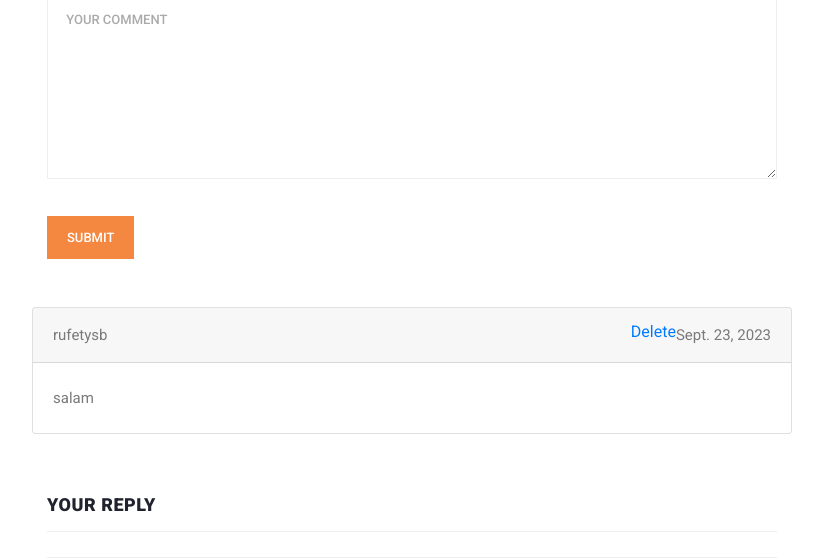
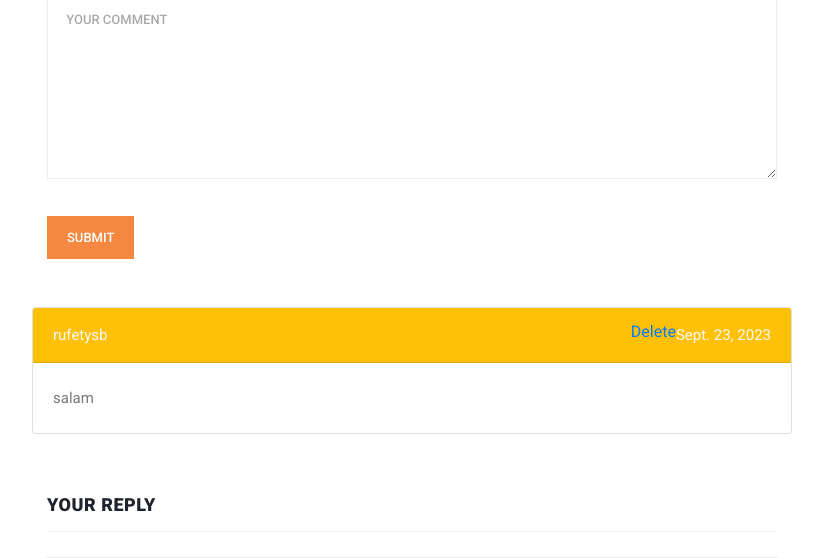
Before and after one commit to RufetYusubov/blogproject, a Django app: page /blog/detail/4/ in a window 1280 px wide. Shown: the part 2439-2997 px from the top of the page, without its empty margins (38-861 px from the left). Run offline with Django 4.2, Linux system fonts and the light colour scheme; a user stored in the database is signed in; data comes from the database, SQL or seed files in the repository; both versions use the stored data as it was after the commit; some libraries are stand-ins or nearby versions.

Commit message:
small changes

```diff
--- a/BlogApp/models.py
+++ b/BlogApp/models.py
@@ -26,6 +26,10 @@ class BlogModel(models.Model):
     def __str__(self) -> str:
         return self.name
 
+    def comment_count(self):
+        # Bu metod, blog gönderisine aid yorum sayısını hesaplar ve döndürür
+        return CommentModel.objects.filter(blog=self).count()
+
 class CommentModel(models.Model):
     user = models.ForeignKey(User,on_delete=models.CASCADE,related_name="user_comments",blank=True,null=True)
     blog = models.ForeignKey(BlogModel,on_delete=models.CASCADE,related_name="blog_comments")
--- a/BlogApp/views.py
+++ b/BlogApp/views.py
@@ -7,18 +7,20 @@ class HomeView(View):
     def get(self,request,*args,**kwargs):
         if not request.user.is_authenticated:
             return redirect("login")
+
         blogs = BlogModel.objects.order_by("-id")[:3]
         categories = CategoryModel.objects.all()
         tagclouds = TagCloudModel.objects.all()
 
-
         context = {
             'blogs' : blogs,
             'categories' : categories,
-            'tagclouds' : tagclouds
+            'tagclouds' : tagclouds,
         }
 
+
         return render(request,"index.html",context)
+
 #-----------------------------------------------------------------------------------------
 
 class CategoryView(View):
@@ -110,7 +112,7 @@ class PostDetailView(View):
                 name = request.POST.get("name")
                 surname = request.POST.get("surname")
                 email = request.POST.get("email")
-            comment = request.POST.get("comments")
+            comment = request.POST.get("comment")
 
             blog_id = request.POST.get("blog_id")
             blog = BlogModel.objects.get(id=blog_id)
--- a/account/api/urls.py
+++ b/account/api/urls.py
@@ -5,5 +5,4 @@ urlpatterns = [
     path('user-list/', views.UserListAPIView.as_view()),
     path('user-create/',views.UserCreateAPIView.as_view()),
     path('user-retrieve-update-delete/<int:pk>/',views.RetrieveUpdateDestroyAPIView.as_view()),
-
 ]
--- a/blog/urls.py
+++ b/blog/urls.py
@@ -10,7 +10,8 @@ urlpatterns = [
     path('blog/',include('BlogApp.urls')),
     path('account/',include('account.urls')),
     path('api-auth',include('rest_framework.urls')),
-    path('api/',include("BlogApp.api.urls"))
+    path('api/',include("BlogApp.api.urls")),
+    path('api/user/',include('account.api.urls'))
 ]
 
 urlpatterns += static(settings.MEDIA_URL, document_root = settings.MEDIA_ROOT)
--- a/templates/index.html
+++ b/templates/index.html
@@ -68,7 +68,7 @@
                 <ul class="post-info">
                   <li><a href="#">{{ blog.user.username }}</a></li>
                   <li><a href="#">{{ blog.pub_date }}</li></li>
-                  <li><a href="#">Comments {{ blog.blog_comments | length }}</a></li>
+                  <li><a href="#">Comments {{ blog.comment_count }}</a></li>
                 </ul>
               </div>
             </div>
--- a/templates/post-details.html
+++ b/templates/post-details.html
@@ -178,13 +178,13 @@ Details
                        </div>
                        {% for comment in blog_comments %}
                        <div class="card mt-5" style="width:100%;">
-                         <div class="card-header">
+                         <div class="card-header bg-warning">
                            {% if comment.user %}
-                           <p style="float:left">{{ comment.user.username }} </p>
-                           <p style="float:right">{{ comment.pub_date }}</p>
+                           <p style="float:left" class="text-light">{{ comment.user.username }} </p>
+                           <p style="float:right" class="text-light">{{ comment.pub_date }}</p>
                            {% else %}
-                           <p style="float:left">{{ comment.name }} {{ comment.surname }} </p>
-                           <p style="float:right">{{ comment.pub_date }}</p>
+                           <p style="float:left" class="text-light">{{ comment.name }} {{ comment.surname }} </p>
+                           <p style="float:right" class="text-light">{{ comment.pub_date }}</p>
                            {% endif %}
                            {% if request.user == comment.user %}
                            <a href = "{% url 'delete_comment' comment.id %}" style = "float:right;">Delete</a>
@@ -197,13 +197,13 @@ Details
                          </div>
                          {% for reply in comment.replies.all %}
                            <div class="card my-3 mx-5" style="width:90%;">
-                             <div class="card-header">
+                             <div class="card-header bg-warning">
                               {% if reply.user %}
-                               <p style="float:left;">{{ reply.user.username }}</p>
-                               <p style="float:right;">{{ reply.pub_date }}</p>
+                               <p style="float:left;" class="text-light">{{ reply.user.username }}</p>
+                               <p style="float:right;" class="text-light">{{ reply.pub_date }}</p>
                               {% else %}
-                               <p style="float:left;">{{ reply.name}} {{ reply.surname }}</p>
-                               <p style="float:right;">{{ reply.pub_date }}</p>
+                               <p style="float:left;" class="text-light">{{ reply.name}} {{ reply.surname }}</p>
+                               <p style="float:right;" class="text-light">{{ reply.pub_date }}</p>
                               {% endif %}
                                {% if request.user == reply.user %}
                                <a href = "{% url 'delete_comment' reply.id %}" style = "float:right;">Delete</a>
```
Also changed, not shown: db.sqlite3.
